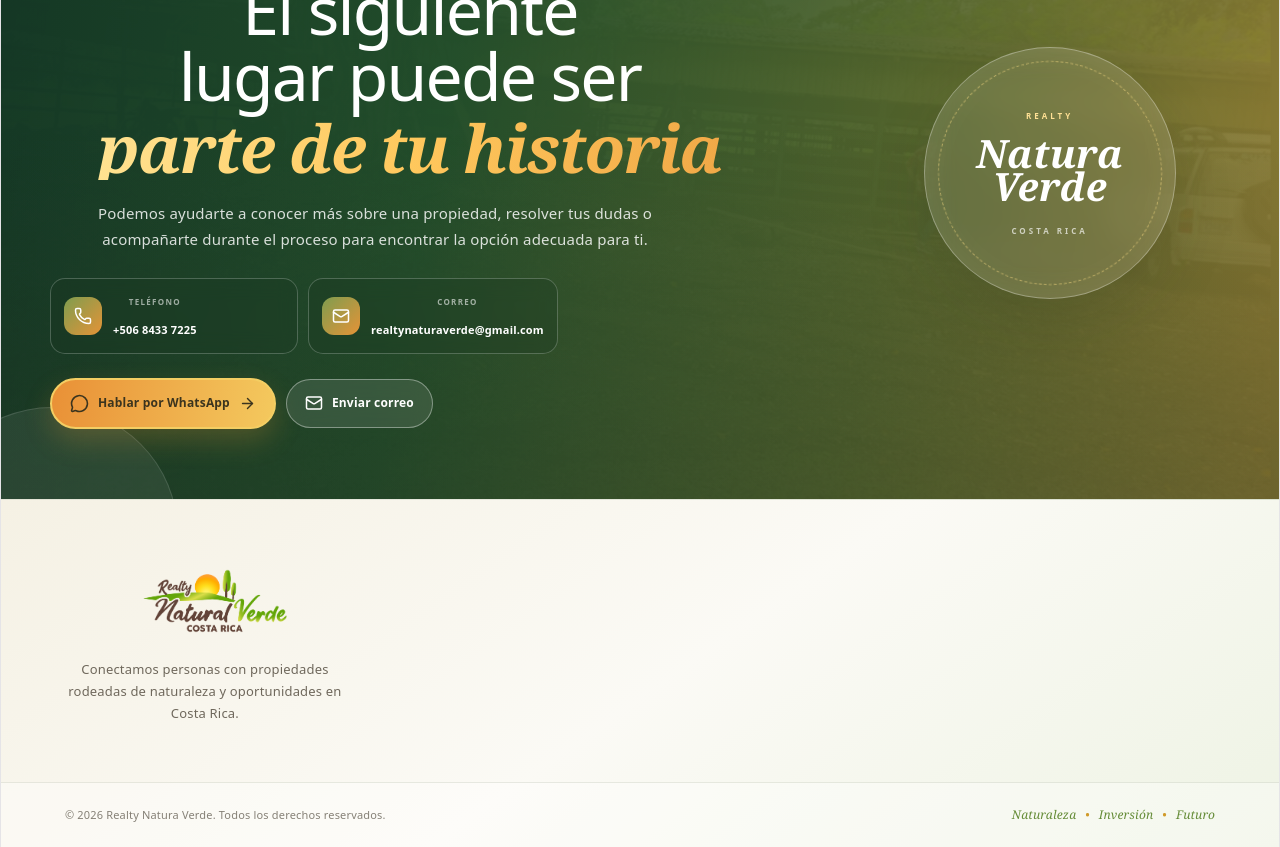
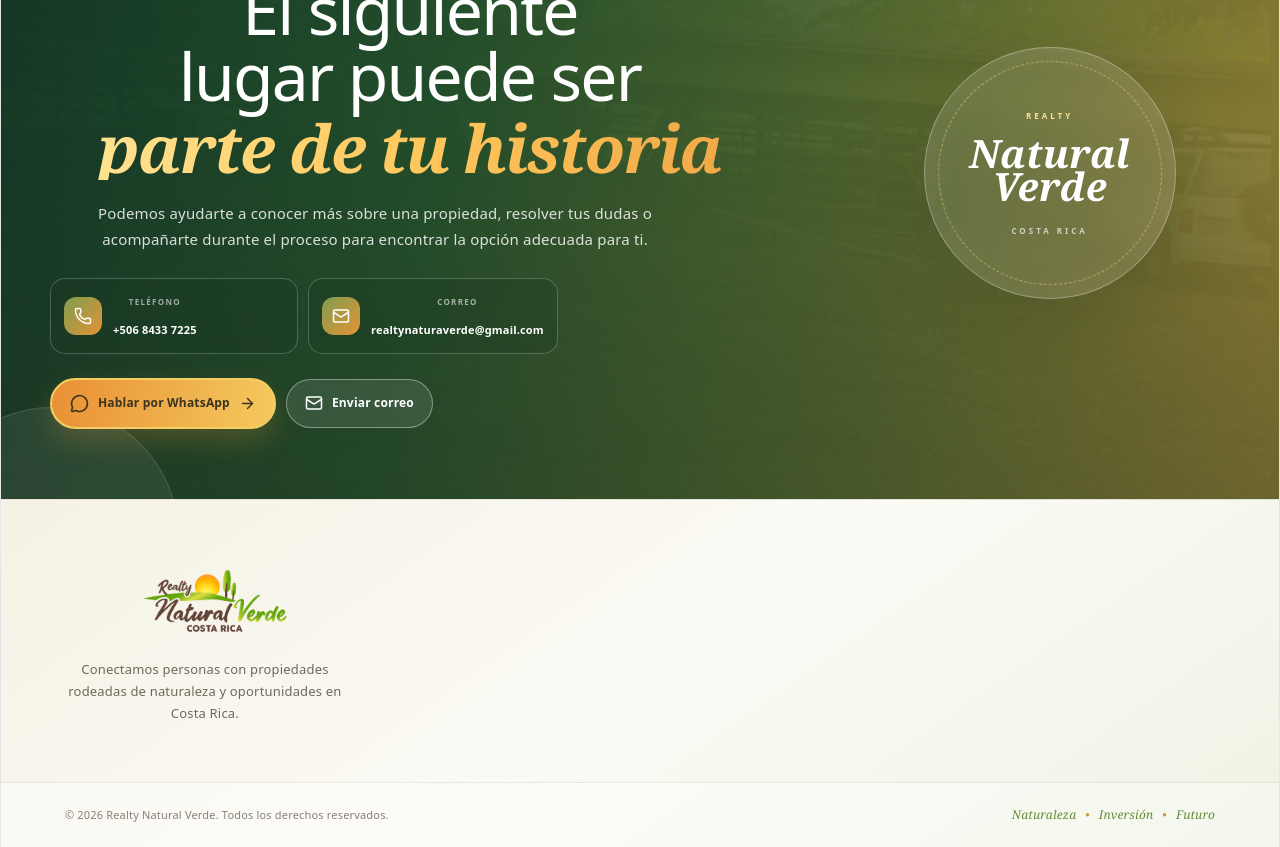
Before and after one commit to char2004/realty-natural-verde, a React (Vite) app: page / in a window 1280 px wide. Shown: the part 3040-3887 px from the top of the page. Built offline with nearby package versions, Linux system fonts and the light colour scheme; no server answers; the database is empty.

Commit message:
Cambio Natura a Natural

```diff
--- a/src/components/ContactCTA/ContactCTA.tsx
+++ b/src/components/ContactCTA/ContactCTA.tsx
@@ -287,7 +287,7 @@
             <span
               className="contactCTA__selloGrande"
             >
-              Natura
+              Natural
             </span>
 
             <span
--- a/src/components/Footer/Footer.tsx
+++ b/src/components/Footer/Footer.tsx
@@ -58,7 +58,7 @@
 
           <p>
             © {anioActual}{" "}
-            Realty Natura Verde.
+            Realty Natural Verde.
             Todos los derechos reservados.
           </p>
 
--- a/src/components/Servicios/Servicios.tsx
+++ b/src/components/Servicios/Servicios.tsx
@@ -27,7 +27,7 @@
 
     const mensaje =
       encodeURIComponent(
-        `Hola, me gustaría recibir más información sobre el servicio de ${servicio} de Realty Natura Verde.`
+        `Hola, me gustaría recibir más información sobre el servicio de ${servicio} de Realty Natural Verde.`
       );
 
     window.open(
--- a/src/pages/admin/Login/AdminLogin.tsx
+++ b/src/pages/admin/Login/AdminLogin.tsx
@@ -328,7 +328,7 @@
           >
             <img
               src={logo}
-              alt="Realty Natura Verde"
+              alt="Realty Natural Verde"
               className="admin-login__logo"
             />
           </Link>
--- a/src/pages/admin/Pending/AdminPending.tsx
+++ b/src/pages/admin/Pending/AdminPending.tsx
@@ -320,7 +320,7 @@
 
           <img
             src={logo}
-            alt="Realty Natura Verde"
+            alt="Realty Natural Verde"
             className="admin-pending__logo"
           />
 
--- a/src/pages/admin/Propiedades/AdminPropiedades.tsx
+++ b/src/pages/admin/Propiedades/AdminPropiedades.tsx
@@ -669,8 +669,7 @@
 
             <p>
               Administra las propiedades
-              disponibles, ofertas y ventas
-              publicadas en Natura Verde.
+              disponibles, ofertas y ventas.
             </p>
 
           </div>
```
